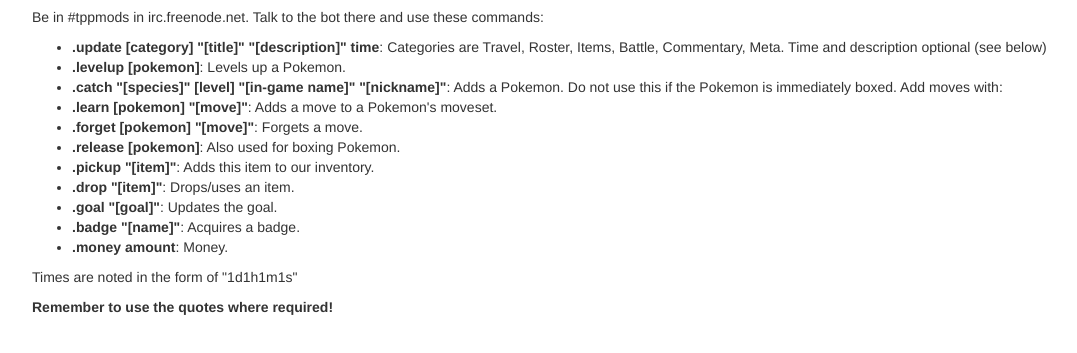
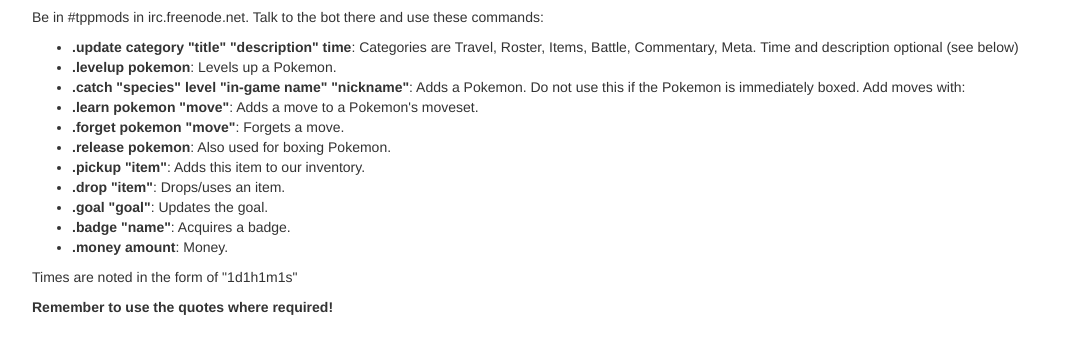
Before and after one commit to skapin/TPP-Updates, a plain HTML site: page commands.html in a window 1280 px wide. Shown: the part 63-416 px from the top of the page, without its empty margins (38-1115 px from the left). Drawn offline with Linux system fonts and the light colour scheme.

Commit message:
Update docs

```diff
--- a/commands.html
+++ b/commands.html
@@ -11,16 +11,16 @@
             <h1>Live Update Commands</h1>
             <p>Be in #tppmods in irc.freenode.net. Talk to the bot there and use these commands:</p>
             <ul>
-                <li><strong>.update [category] "[title]" "[description]" time</strong>: Categories are Travel, Roster, Items, Battle, Commentary, Meta. Time and description optional (see below)</li>
-                <li><strong>.levelup [pokemon]</strong>: Levels up a Pokemon.</li>
-                <li><strong>.catch "[species]" [level] "[in-game name]" "[nickname]"</strong>: Adds a Pokemon. Do not use this if the Pokemon is immediately boxed. Add moves with:</li>
-                <li><strong>.learn [pokemon] "[move]"</strong>: Adds a move to a Pokemon's moveset.</li>
-                <li><strong>.forget [pokemon] "[move]"</strong>: Forgets a move.</li>
-                <li><strong>.release [pokemon]</strong>: Also used for boxing Pokemon.</li>
-                <li><strong>.pickup "[item]"</strong>: Adds this item to our inventory.</li>
-                <li><strong>.drop "[item]"</strong>: Drops/uses an item.</li>
-                <li><strong>.goal "[goal]"</strong>: Updates the goal.</li>
-                <li><strong>.badge "[name]"</strong>: Acquires a badge.</li>
+                <li><strong>.update category "title" "description" time</strong>: Categories are Travel, Roster, Items, Battle, Commentary, Meta. Time and description optional (see below)</li>
+                <li><strong>.levelup pokemon</strong>: Levels up a Pokemon.</li>
+                <li><strong>.catch "species" level "in-game name" "nickname"</strong>: Adds a Pokemon. Do not use this if the Pokemon is immediately boxed. Add moves with:</li>
+                <li><strong>.learn pokemon "move"</strong>: Adds a move to a Pokemon's moveset.</li>
+                <li><strong>.forget pokemon "move"</strong>: Forgets a move.</li>
+                <li><strong>.release pokemon</strong>: Also used for boxing Pokemon.</li>
+                <li><strong>.pickup "item"</strong>: Adds this item to our inventory.</li>
+                <li><strong>.drop "item"</strong>: Drops/uses an item.</li>
+                <li><strong>.goal "goal"</strong>: Updates the goal.</li>
+                <li><strong>.badge "name"</strong>: Acquires a badge.</li>
                 <li><strong>.money amount</strong>: Money.</li>
             </ul>
             <p>Times are noted in the form of "1d1h1m1s"</p>
```
